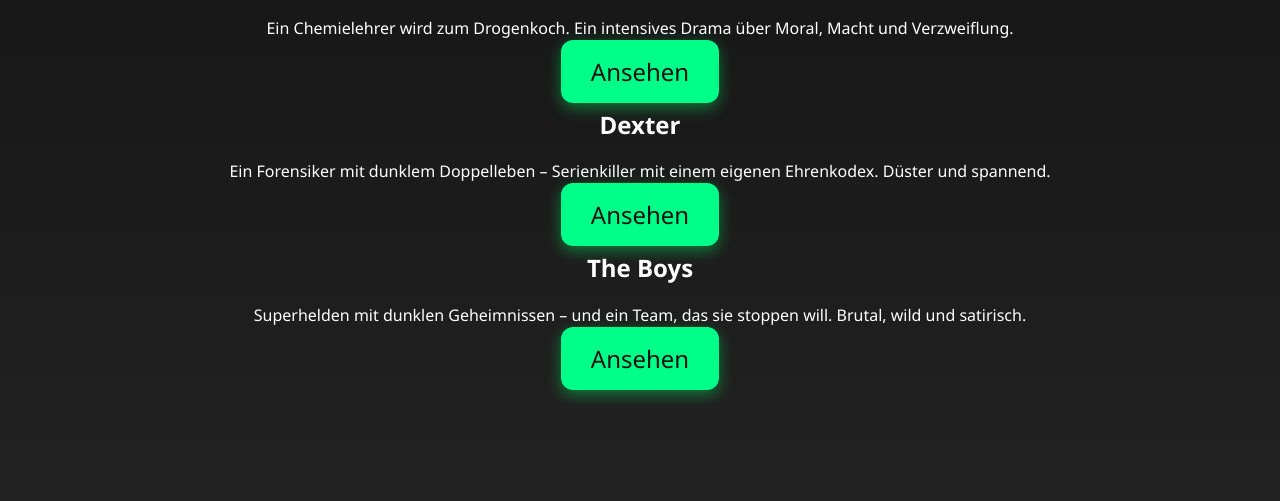
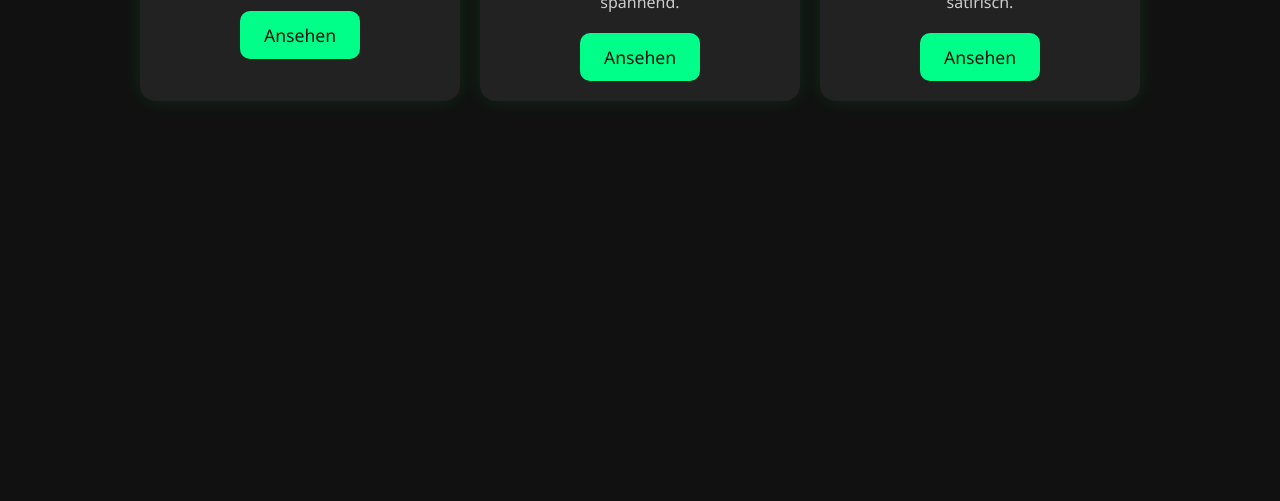
Before and after one commit to maikm300511/BB, a plain HTML site: page index.html in a window 1280 px wide. Shown: the part 299-800 px from the top of the page. Drawn offline with Linux system fonts and the light colour scheme; a script that the page names is missing.

Commit message:
Update style.css

```diff
--- a/style.css
+++ b/style.css
@@ -1,45 +1,61 @@
 body {
   margin: 0;
   padding: 0;
-  background: linear-gradient(to bottom, #111, #222);
+  background: #111;
   font-family: 'Segoe UI', Tahoma, Geneva, Verdana, sans-serif;
   color: #fff;
-  display: flex;
-  flex-direction: column;
-  align-items: center;
-  justify-content: center;
-  min-height: 100vh;
   text-align: center;
 }
 
 h1 {
   font-size: 3rem;
+  margin: 30px 0;
+  color: #00ff88;
+}
+
+.grid {
+  display: grid;
+  grid-template-columns: repeat(auto-fit, minmax(280px, 1fr));
+  gap: 20px;
+  padding: 0 20px 40px;
+  max-width: 1000px;
+  margin: auto;
+}
+
+.card {
+  background-color: #222;
+  border-radius: 16px;
+  padding: 20px;
+  box-shadow: 0 0 20px rgba(0, 255, 100, 0.1);
+  transition: transform 0.2s, box-shadow 0.3s;
+}
+
+.card:hover {
+  transform: scale(1.02);
+  box-shadow: 0 0 30px rgba(0, 255, 100, 0.3);
+}
+
+.card h2 {
+  font-size: 1.8rem;
+  margin-bottom: 10px;
+  color: #00ff88;
+}
+
+.card p {
+  font-size: 1rem;
+  color: #ccc;
   margin-bottom: 20px;
 }
 
-.poster {
-  max-width: 90%;
-  height: auto;
-  border-radius: 20px;
-  box-shadow: 0 0 30px rgba(0, 255, 100, 0.3);
-  transition: transform 0.3s;
-}
-
-.poster:hover {
-  transform: scale(1.02);
-}
-
 .button {
-  margin-top: 30px;
   background-color: #00ff88;
   color: #111;
-  padding: 15px 30px;
-  font-size: 1.5rem;
+  padding: 12px 24px;
+  font-size: 1.1rem;
   border: none;
-  border-radius: 12px;
-  cursor: pointer;
+  border-radius: 10px;
   text-decoration: none;
-  box-shadow: 0 5px 15px rgba(0, 255, 100, 0.4);
+  display: inline-block;
   transition: background-color 0.3s, transform 0.2s;
 }
 
```
